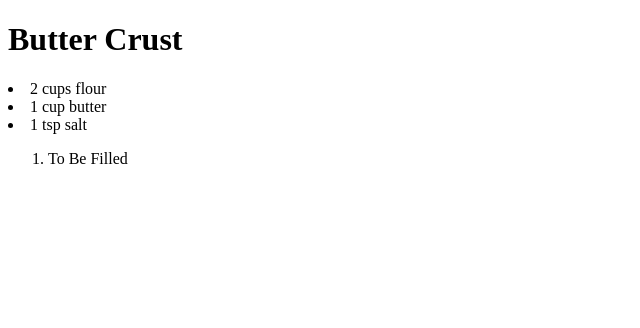
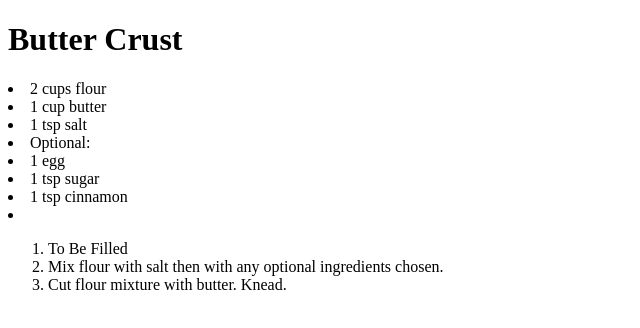
Before and after one commit to blueph8/odin-recipes, a plain HTML site: page recipes/butter-crust.html in a window 1280 px wide. Shown: the whole page, without its empty margins (0-640 px from the left). Drawn offline with Linux system fonts and the light colour scheme.

Commit message:
'Edited butter-crust.html'

```diff
--- a/recipes/butter-crust.html
+++ b/recipes/butter-crust.html
@@ -8,9 +8,16 @@
             <li>2 cups flour</li>
             <li>1 cup butter</li>
             <li>1 tsp salt</li>
+            <li>Optional:</li>
+            <li>1 egg</li>
+            <li>1 tsp sugar</li>
+            <li>1 tsp cinnamon</li>
+            <li> </li>
         </u>
         <ol>
             <li>To Be Filled</li>
+            <li>Mix flour with salt then with any optional ingredients chosen.</li>
+            <li>Cut flour mixture with butter. Knead.</li>
         </ol>
     </body>
 
```
